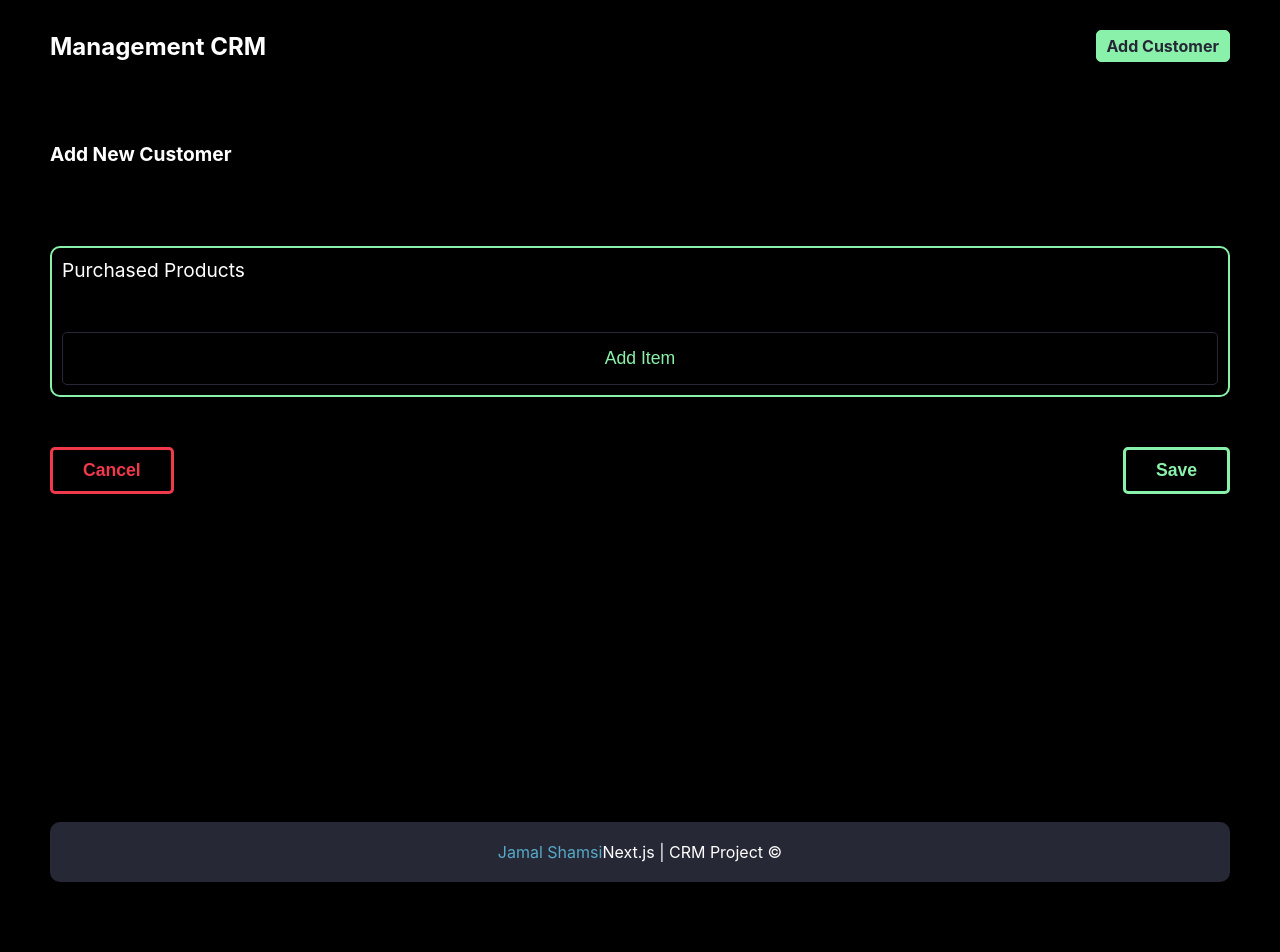
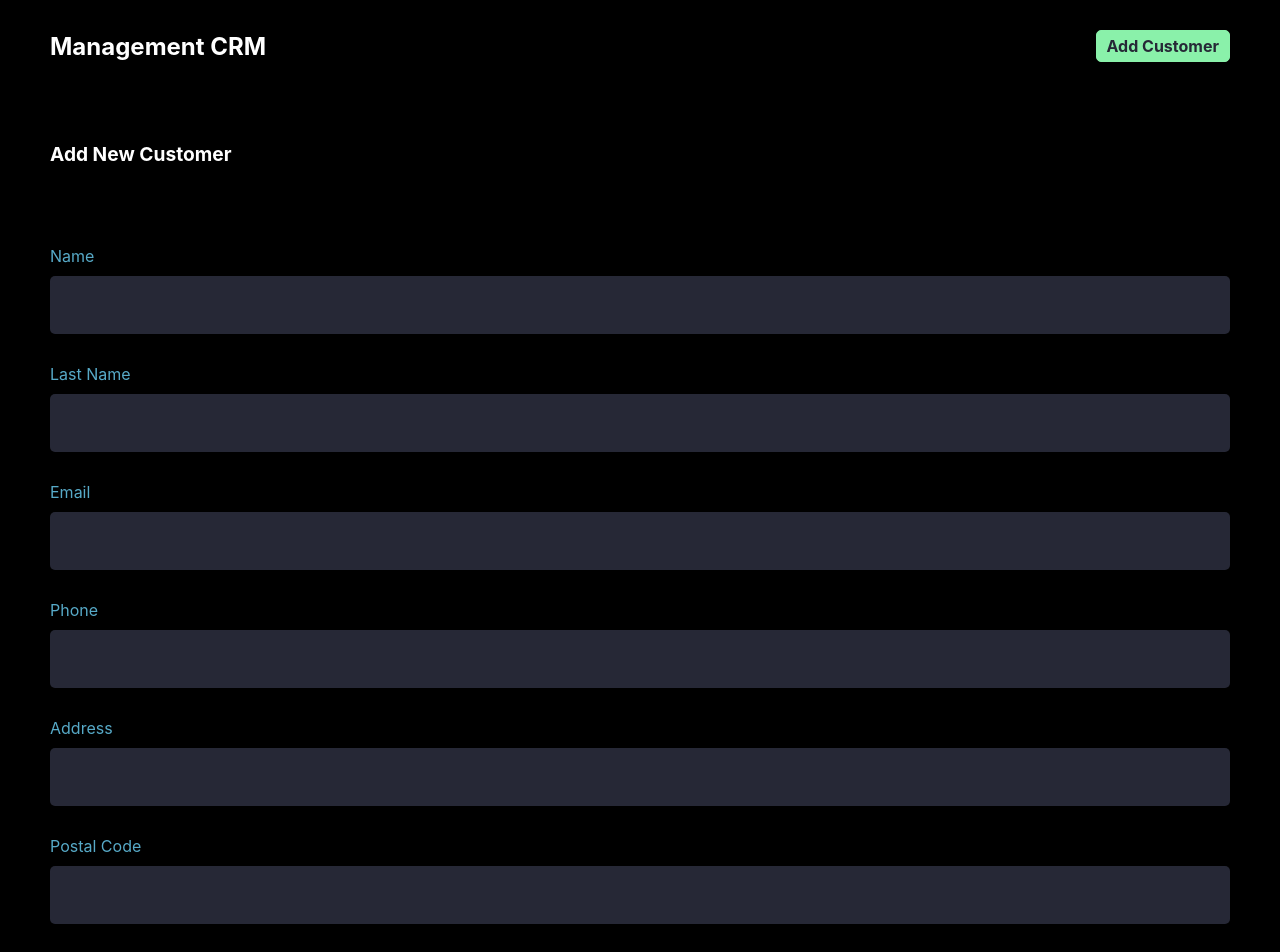
Before and after one commit to jamalshamsi1988/customer, a Next.js app: page /add-customer in a window 1280 px wide. Shown: the top 952 px of the page. Before the commit the page ends 892 px from the top, so only its background shows below. Built offline with nearby package versions, Linux system fonts and the light colour scheme.

Commit message:
create form input in Form Component

```diff
--- a/components/module/Form.js
+++ b/components/module/Form.js
@@ -1,9 +1,22 @@
+import FormInput from "./FormInput";
 import ItemList from "./ItemList"
 
 
 const Form = ({form , setForm}) => {
+ const changeHandler=(e)=>{
+  const {name , value}=e.target;
+  setForm({...form , [name]: value});
+ }
   return (
     <div>
+      <FormInput name="name" label="Name" type="text" value={form.name} onChange={changeHandler} />
+      <FormInput name="lastName" label="Last Name" type="text" value={form.lastName} onChange={changeHandler} />
+      <FormInput name="email" label="Email" type="text" value={form.email} onChange={changeHandler} />
+      <FormInput name="phone" label="Phone" type="tel" value={form.phone} onChange={changeHandler} />
+      <FormInput name="address" label="Address" type="text" value={form.address} onChange={changeHandler} />
+      <FormInput name="postalCode" label="Postal Code" type="text" value={form.postalCode} onChange={changeHandler} />
+      <FormInput name="date" label="Date" type="date" value={form.date} onChange={changeHandler} />
+
       <ItemList form={form} setForm={setForm} />
     </div>
   )
--- a/components/module/ItemList.js
+++ b/components/module/ItemList.js
@@ -1,4 +1,4 @@
-import Form from "./Form";
+
 import FormInput from "./FormInput";
 
 
@@ -31,32 +31,10 @@ const ItemList = ({form , setForm}) => {
         <p>Purchased Products</p>
         {
             products.map((product,index) =>(
-                <div className="form-input__list" key={index}>
-                    <FormInput
-                    name="name"
-                    type="text"
-                    label="Product Name"
-                    value={product.name}
-                    onChange={(e)=> changeHandler(e,index)}
-                    />
-                    <div>
-                    <FormInput
-                    name="price"
-                    type="text"
-                    label="Price"
-                    value={product.price}
-                    onChange={(e)=> changeHandler(e,index)}
-                    />
-                     <FormInput
-                    name="qty"
-                    type="number"
-                    label="Qty"
-                    value={product.qty}
-                    onChange={(e)=> changeHandler(e,index)}
-                    />
-                    </div>
-                    <button onClick={()=>deleteHandler(index)}>Remove</button>
-                </div>
+              <ProductItem  key={index}
+               product={product}
+                changeHandler={(e)=> changeHandler(e,index)}
+                deleteHandler={()=>deleteHandler(index)} />
             ))
         }
         <button onClick={addHandler}>Add Item</button>
@@ -66,3 +44,34 @@ const ItemList = ({form , setForm}) => {
 }
 
 export default ItemList
+
+function ProductItem({product,changeHandler,deleteHandler}){
+    return(
+        <div className="form-input__list" >
+        <FormInput
+        name="name"
+        type="text"
+        label="Product Name"
+        value={product.name}
+        onChange={changeHandler}
+        />
+        <div>
+        <FormInput
+        name="price"
+        type="text"
+        label="Price"
+        value={product.price}
+        onChange={changeHandler}
+        />
+         <FormInput
+        name="qty"
+        type="number"
+        label="Qty"
+        value={product.qty}
+        onChange={changeHandler}
+        />
+        </div>
+        <button onClick={deleteHandler}>Remove</button>
+    </div>
+    )
+}
--- a/pages/api/customer/index.js
+++ b/pages/api/customer/index.js
@@ -15,6 +15,7 @@ export default async function handler(req,res){
     }
     if(req.method === "POST"){
         const data = req.body.data;
+        console.log(data);
 
         if(!data.name || !data.lastName || !data.email) return
             res.status(400).json({status:"failed", message :"Invalid data"});
```
